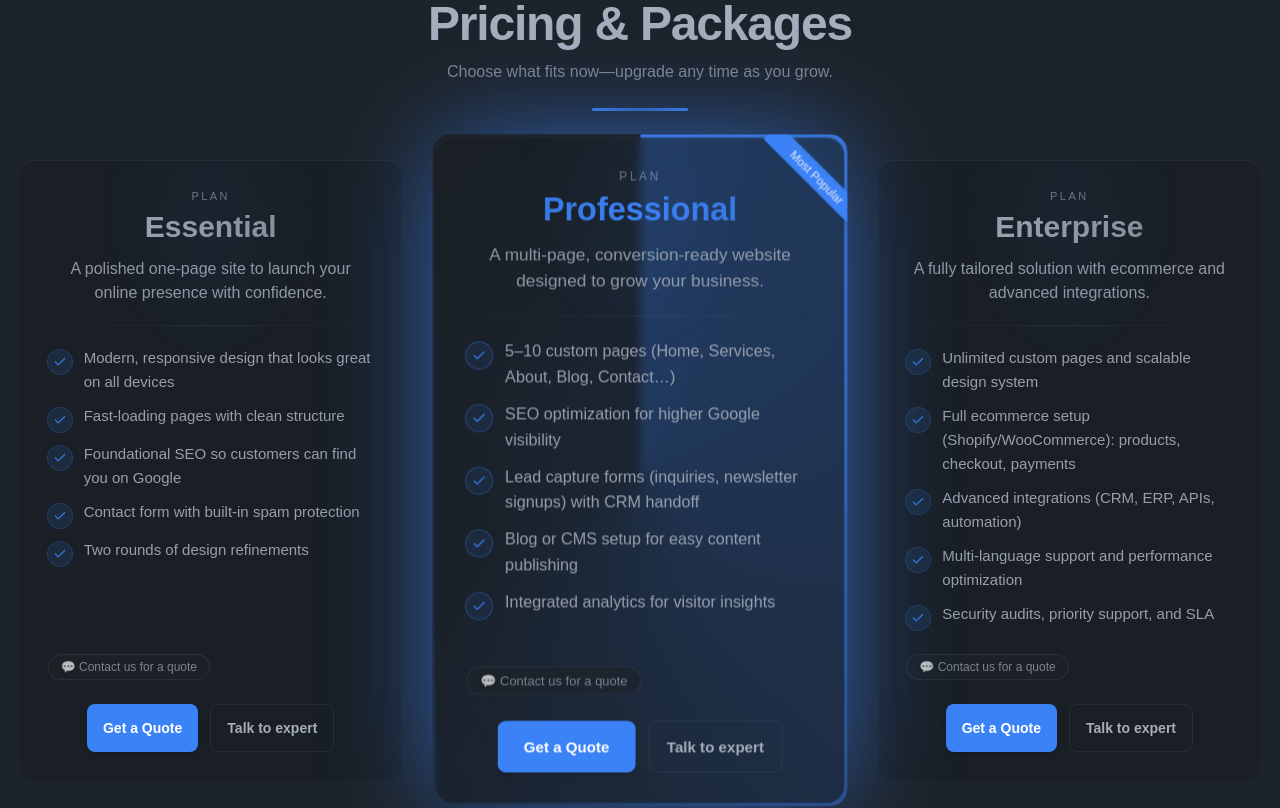
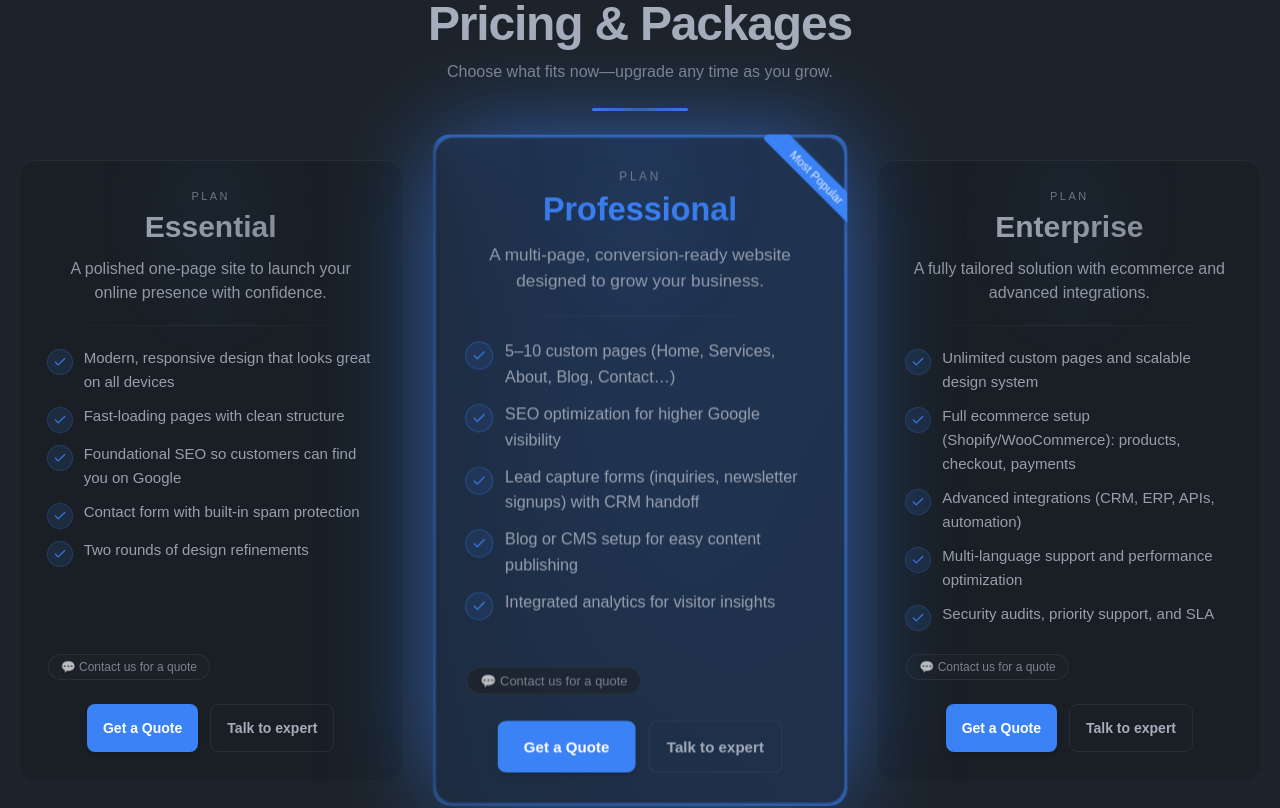
Before and after one commit to miladmo68/milink-pro, a React (Vite) app: page / in a window 1280 px wide. Shown: the part 3080-3888 px from the top of the page. Built offline with nearby package versions, Linux system fonts and the light colour scheme; the HTML template or start-up script is replaced by a standard one; a web font is replaced by a local one.

Commit message:
Pricing page Updated

```diff
--- a/src/sections/Pricing.jsx
+++ b/src/sections/Pricing.jsx
@@ -6,7 +6,7 @@
 //     <section
 //       id="pricing"
 //       className="relative py-20"
-//       style={{ ["--brand"]: "59 130 246" }} // rgb(59,130,246)
+//       style={{ ["--brand"]: "59 130 246" }} // rgb(59,130,246) — آبی اصلی سایت
 //     >
 //       {/* ===== Background ===== */}
 //       <div aria-hidden className="pointer-events-none absolute inset-0 -z-10">
@@ -32,38 +32,54 @@
 //             const isPopular = !!p.popular;
 //             const isPro = (p.name || "").toLowerCase() === "professional";
 
-//             // outer frame with gradient border (brand color)
-//             const frame =
-//               "group relative overflow-hidden rounded-2xl p-[1px] transition-transform duration-300";
-//             const border =
-//               "before:absolute before:inset-0 before:-z-10 before:rounded-2xl " +
-//               "before:opacity-90 before:bg-[conic-gradient(from_0deg,rgba(59,130,246,0.7),rgba(59,130,246,0.25),transparent_220deg)]";
+//             // ===== Frame & Border (پررنگ‌تر و ضخیم‌تر فقط برای Pro) =====
+//             const frameBase =
+//               "group relative overflow-hidden rounded-2xl transition-transform duration-300";
+//             const framePadding = isPro ? "p-[2px] md:p-[3px]" : "p-[1px]";
+
+//             // گرادیان بوردِر — برای Pro تیرگی و شدت بیشتر
+//             const borderBase =
+//               "before:absolute before:inset-0 before:-z-10 before:rounded-2xl";
+//             const borderGradient = isPro
+//               ? // پررنگ‌تر (دارک بلو)، Opacity بالاتر و زاویه کانونی کمی تندتر
+//                 "before:opacity-100 before:bg-[conic-gradient(from_0deg,rgba(59,130,246,0.95),rgba(59,130,246,0.55)_140deg,transparent_240deg)]"
+//               : "before:opacity-90 before:bg-[conic-gradient(from_0deg,rgba(59,130,246,0.7),rgba(59,130,246,0.25),transparent_220deg)]";
 
 //             // base lift
 //             const lift = isPopular
 //               ? "md:scale-[1.02] hover:md:scale-[1.04]"
 //               : "hover:-translate-y-1";
 
-//             // Professional glow (bolder)
+//             // Professional glow (تقویت رینگ در حالت عادی)
 //             const proGlow = isPro
 //               ? " z-[1] md:scale-[1.08] hover:md:scale-[1.1] " +
-//                 " ring-4 ring-[rgb(var(--brand)/0.75)] " +
+//                 // رینگ ضخیم‌تر و تیره‌تر (بدون وابستگی به hover)
+//                 " ring-6 ring-[rgb(var(--brand)/0.9)] " +
+//                 // شِدو همان قبلی
 //                 " [box-shadow:0_0_100px_-10px_rgba(59,130,246,0.75)] " +
 //                 " after:absolute after:inset-[-14%] after:-z-20 after:rounded-[32px] after:blur-3xl " +
 //                 " after:bg-[radial-gradient(60%_60%_at_50%_50%,rgba(59,130,246,0.3),transparent_70%)]"
 //               : "";
 
-//             const cardOuter = `${frame} ${border} ${lift} ${proGlow}`;
+//             const cardOuter = [
+//               frameBase,
+//               framePadding,
+//               borderBase,
+//               borderGradient,
+//               lift,
+//               proGlow,
+//               "max-w-sm mx-auto",
+//             ].join(" ");
 
 //             return (
-//               <article key={i} className={`${cardOuter} max-w-sm mx-auto`}>
+//               <article key={i} className={cardOuter}>
 //                 {/* inner glass card */}
 //                 <div
 //                   className={
 //                     "relative h-full rounded-2xl bg-base-200/70 backdrop-blur-sm " +
 //                     "shadow-[inset_0_1px_0_0_rgba(255,255,255,0.06)] " +
 //                     "transition-transform flex flex-col justify-between " +
-//                     "min-h-[500px] md:min-h-[580px]" // بلندتر
+//                     "min-h-[500px] md:min-h-[580px]"
 //                   }
 //                 >
 //                   {/* ambient glow (stronger for Professional) */}
@@ -196,7 +212,6 @@
 //     </section>
 //   );
 // }
-
 import { pricing } from "../data/content.js";
 import { Check } from "lucide-react"; // optional
 
@@ -231,17 +246,17 @@ export default function Pricing() {
             const isPopular = !!p.popular;
             const isPro = (p.name || "").toLowerCase() === "professional";
 
-            // ===== Frame & Border (پررنگ‌تر و ضخیم‌تر فقط برای Pro) =====
+            // ===== Frame & Border (فقط Pro) =====
             const frameBase =
               "group relative overflow-hidden rounded-2xl transition-transform duration-300";
             const framePadding = isPro ? "p-[2px] md:p-[3px]" : "p-[1px]";
 
-            // گرادیان بوردِر — برای Pro تیرگی و شدت بیشتر
             const borderBase =
               "before:absolute before:inset-0 before:-z-10 before:rounded-2xl";
+
+            // تغییر فقط این بخش: شروع از بالا، تمرکز گوشهٔ بالا-چپ، قوس پررنگ بلندتر
             const borderGradient = isPro
-              ? // پررنگ‌تر (دارک بلو)، Opacity بالاتر و زاویه کانونی کمی تندتر
-                "before:opacity-100 before:bg-[conic-gradient(from_0deg,rgba(59,130,246,0.95),rgba(59,130,246,0.55)_140deg,transparent_240deg)]"
+              ? "before:opacity-100 before:bg-[conic-gradient(from_-60deg_at_0%_0%,rgba(59,130,246,0.95)_0deg,rgba(59,130,246,0.60)_210deg,transparent_330deg)]"
               : "before:opacity-90 before:bg-[conic-gradient(from_0deg,rgba(59,130,246,0.7),rgba(59,130,246,0.25),transparent_220deg)]";
 
             // base lift
@@ -249,12 +264,10 @@ export default function Pricing() {
               ? "md:scale-[1.02] hover:md:scale-[1.04]"
               : "hover:-translate-y-1";
 
-            // Professional glow (تقویت رینگ در حالت عادی)
+            // Professional glow (بدون تغییر)
             const proGlow = isPro
               ? " z-[1] md:scale-[1.08] hover:md:scale-[1.1] " +
-                // رینگ ضخیم‌تر و تیره‌تر (بدون وابستگی به hover)
                 " ring-6 ring-[rgb(var(--brand)/0.9)] " +
-                // شِدو همان قبلی
                 " [box-shadow:0_0_100px_-10px_rgba(59,130,246,0.75)] " +
                 " after:absolute after:inset-[-14%] after:-z-20 after:rounded-[32px] after:blur-3xl " +
                 " after:bg-[radial-gradient(60%_60%_at_50%_50%,rgba(59,130,246,0.3),transparent_70%)]"
@@ -281,7 +294,7 @@ export default function Pricing() {
                     "min-h-[500px] md:min-h-[580px]"
                   }
                 >
-                  {/* ambient glow (stronger for Professional) */}
+                  {/* ambient glow (بدون تغییر) */}
                   <div aria-hidden className="absolute inset-0 -z-10">
                     <div
                       className={`absolute inset-0 [mask-image:radial-gradient(60%_60%_at_50%_30%,#000,transparent_75%)] ${
```
